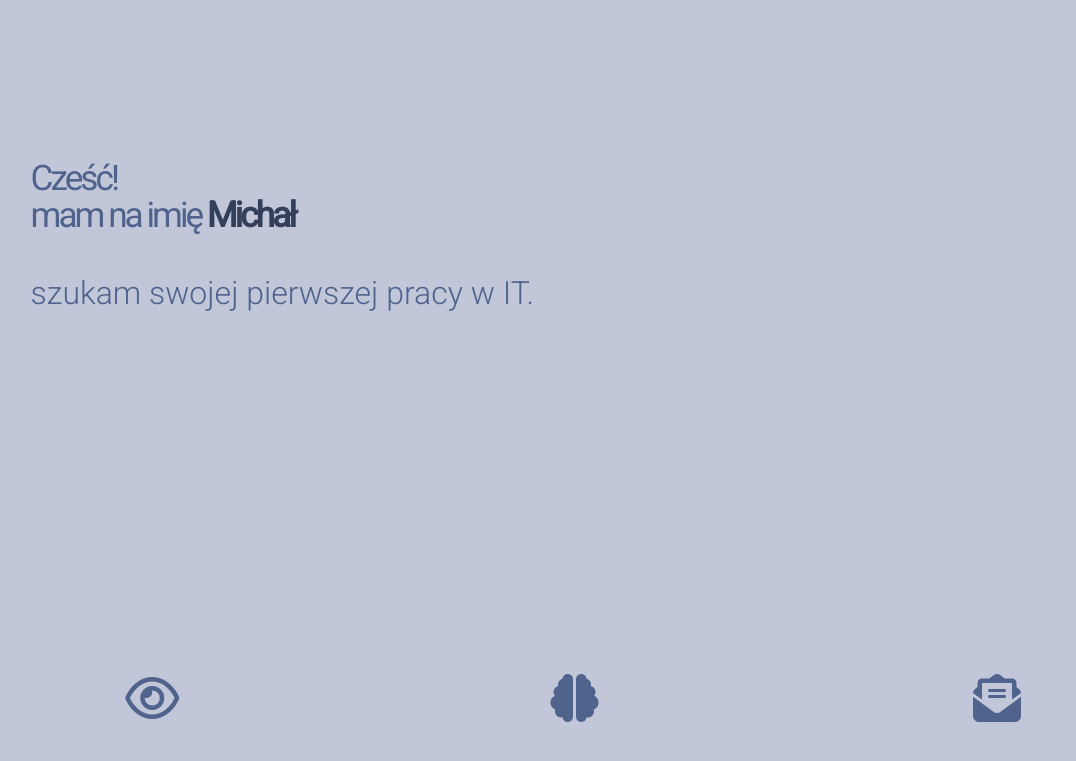
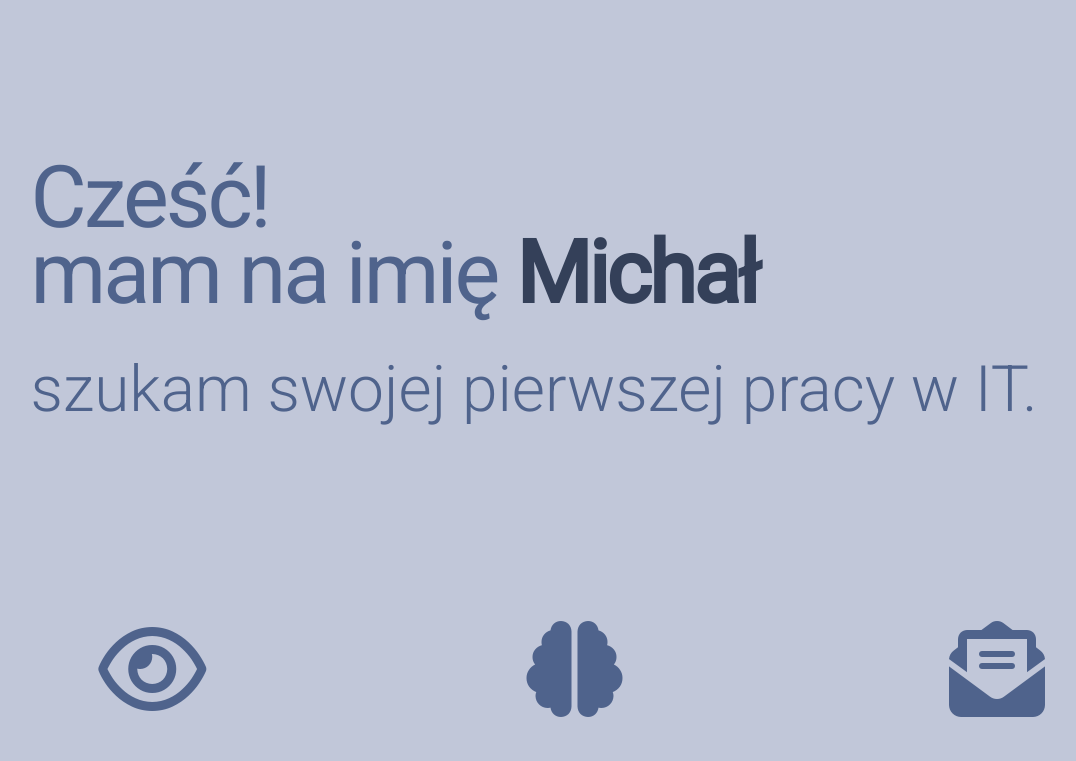
Before and after one commit to mplaszczymaka/poznaj_mnie, a PHP site: page / in a window 1280 px wide. Shown: the top 761 px of the page, without its empty margins (59-1135 px from the left). Run offline with PHP 8.4, Linux system fonts and the light colour scheme; some libraries are stand-ins or nearby versions.

Commit message:
quite good responsive for all media queries

```diff
--- a/css/style.css
+++ b/css/style.css
@@ -270,22 +270,115 @@ footer .icons {
     }
 }
 
-    /* Small devices (landscape phones, 576px and up) */
-    @media (min-width: 576px) {
-        ...
+    /* Small devices (phones, 576px and up) */
+@media (min-width: 576px) and (orientation:portrait) {
+
+    header hgroup {
+        position: absolute;
+        top: 20%;
+        left: 5%;
     }
 
-    /* Medium devices (tablets, 768px and up) */
-    @media (min-width: 768px) {
-
+    header hgroup h1 {
+        font-size: 3.3rem;
+        line-height: 65px;
     }
 
-    /* Large devices (desktops, 992px and up) */
-    @media (min-width: 992px) {
-        ...
+    header hgroup h2 {
+        font-size: 2.6rem;
     }
 
-    /* Extra large devices (large desktops, 1200px and up) */
-    @media (min-width: 1200px) {
-        ...
+    nav {
+        font-size: 4rem;
+    }
 }
+
+@media (min-width: 576px) and (orientation:landscape) {
+    header hgroup h1 {
+        font-size: 3.3rem;
+        line-height: 64px;
+    }
+
+    header hgroup h2 {
+        font-size: 2.3rem;
+    }
+
+    nav {
+        font-size: 3.2rem;
+    }
+}
+/* Medium devices (tablets, 768px and up) */
+@media (min-width: 768px) and (orientation:portrait) {
+    nav {
+        font-size: 6rem;
+    }
+}
+
+
+@media (min-width: 768px) and (orientation:landscape) {
+    nav {
+        font-size: 4rem;
+    }
+}
+
+/* Large devices (desktops, 992px and up) */
+@media (min-width: 992px) and (orientation:portrait) {
+    header hgroup h1 {
+        font-size: 5.3rem;
+        line-height: 96px;
+    }
+
+    header hgroup h2 {
+        font-size: 4.6rem;
+    }
+
+    nav {
+        font-size: 6rem;
+    }
+}
+
+@media (min-width: 992px) and (orientation:landscape) {
+    header hgroup h1 {
+        font-size: 4.3rem;
+        line-height: 72px;
+    }
+
+    header hgroup h2 {
+        font-size: 3.4rem;
+    }
+
+    nav {
+        font-size: 5.5rem;
+    }
+}
+
+/* Extra large devices (large desktops, 1200px and up) */
+@media (min-width: 1200px) and (orientation:portrait) {
+    header hgroup h1 {
+        font-size: 7rem;
+        line-height: 126px;
+    }
+
+    header hgroup h2 {
+        font-size: 5.5rem;
+    }
+
+    nav {
+        font-size: 8.6rem;
+    }
+}
+
+@media (min-width: 1200px) and (orientation:landscape) {
+    header hgroup h1 {
+        font-size: 5.4rem;
+        line-height: 76px;
+    }
+
+    header hgroup h2 {
+        font-size: 4rem;
+    }
+
+    nav {
+        font-size: 6rem;
+    }
+}
```
